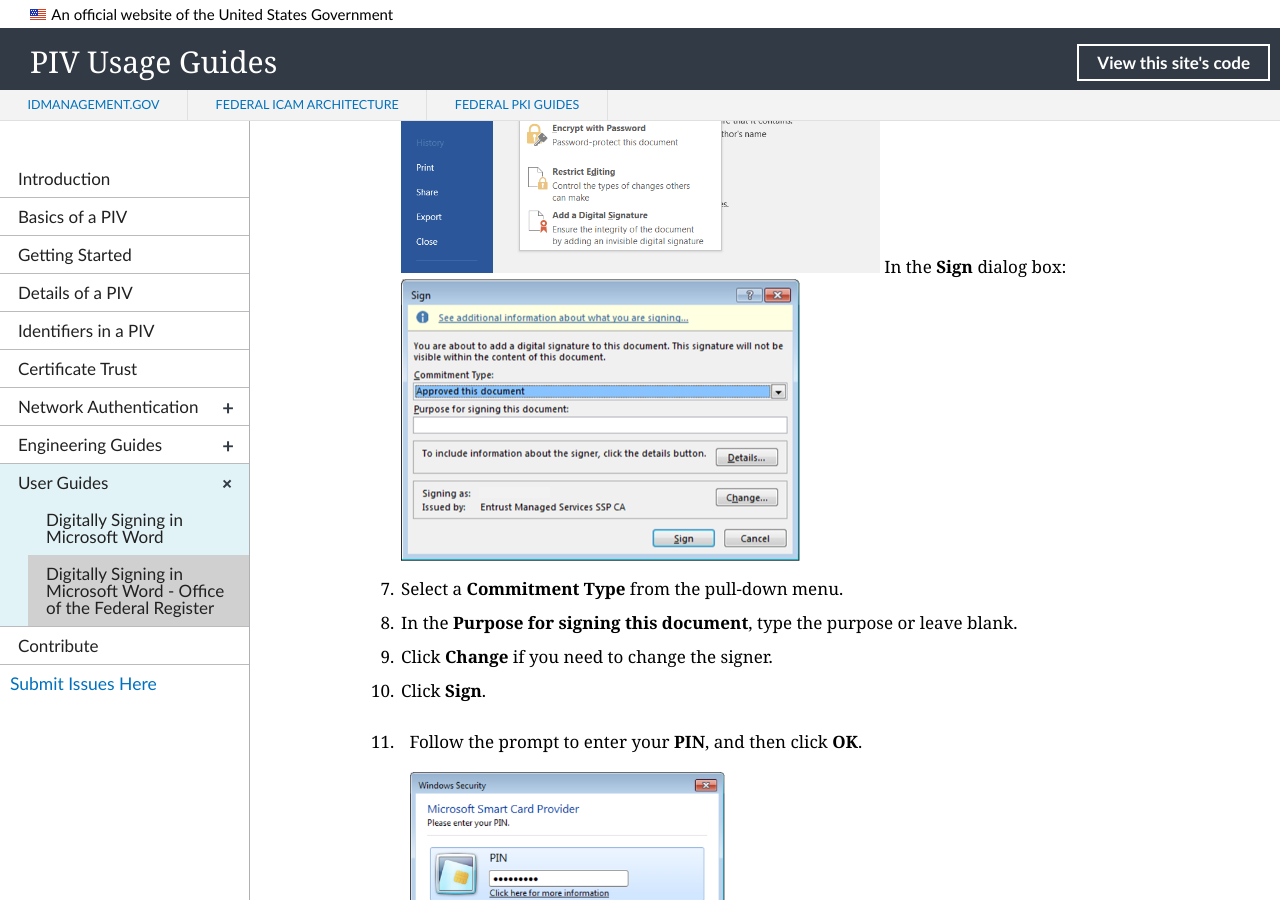
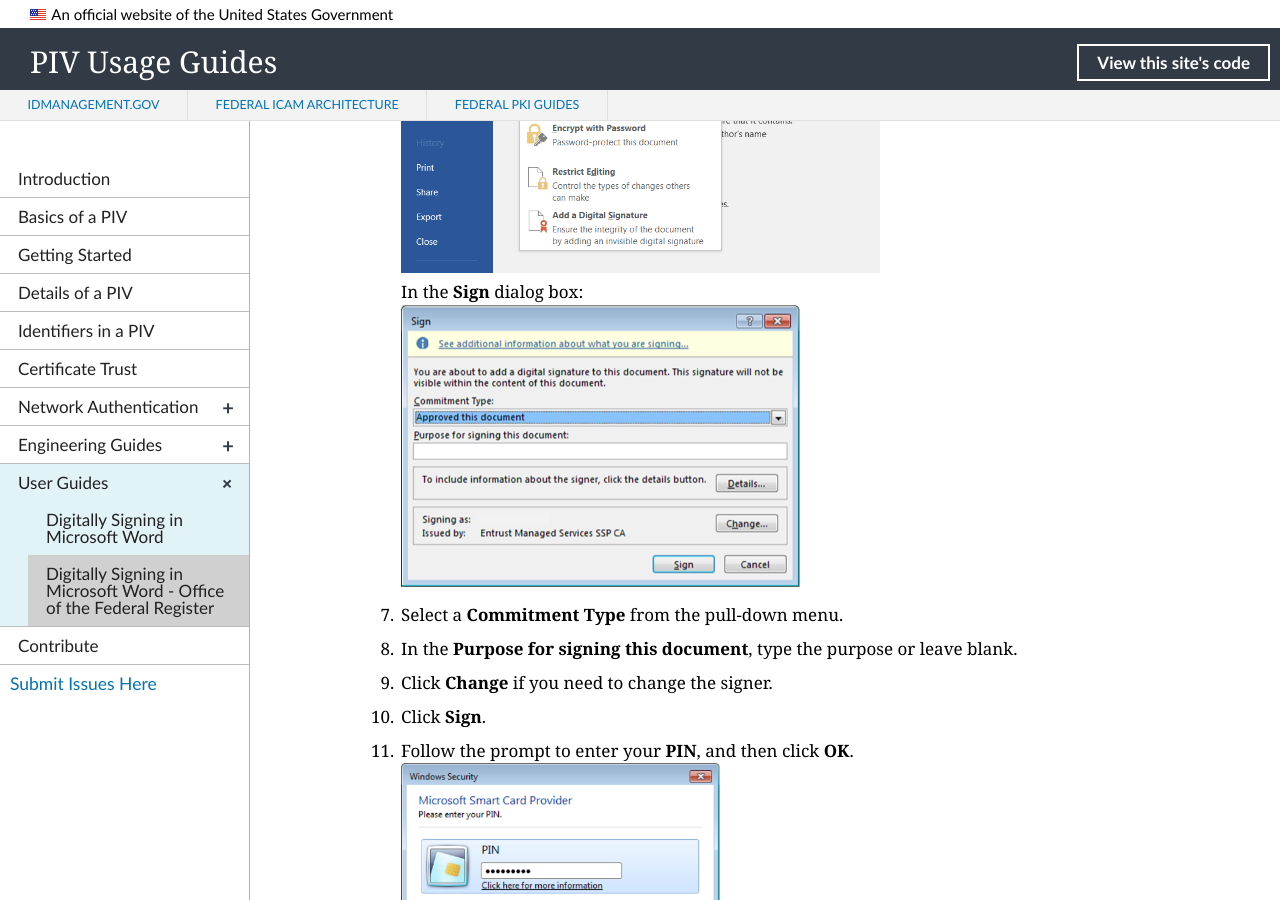
Before and after one commit to GSA/piv-guides, a Jekyll site: the page built from _userguides/02_digital_signing_ofr.md, in a window 1280 px wide and 900 px high, scrolled down 1163 px. Built offline with Jekyll 4.4.1, drawn with Linux system fonts in a browser that asks for light colours; nearby versions of some CDN libraries; library files that are not in the unit come from our copies.

Commit message:
Update 02_digital_signing_ofr.md

```diff
--- a/_userguides/02_digital_signing_ofr.md
+++ b/_userguides/02_digital_signing_ofr.md
@@ -27,17 +27,15 @@
 4. Click **Info**.
 5. Click **Protect Document**.
 6. From the drop-down list, click **Add a Digital Signature**.
-    ![Add Dig Sign]({{site.baseurl}}/img/ofr_word_add_digital_signature_1.PNG){:style="width:60%;"}
-In the **Sign** dialog box:
+    ![Add Dig Sign]({{site.baseurl}}/img/ofr_word_add_digital_signature_1.PNG){:style="width:60%;"}<br>
+    In the **Sign** dialog box:<br>
     ![OFR Sign Box]({{site.baseurl}}/img/ofr_sign_box_with_no_name_2.PNG){:style="width:50%;"}
 7. Select a **Commitment Type** from the pull-down menu.
 8. In the **Purpose for signing this document**, type the purpose or leave blank.
 9. Click **Change** if you need to change the signer.
 10. Click **Sign**.
-11. Follow the prompt to enter your **PIN**, and then click **OK**.
-
-    ![Enter Your PIN]({{site.baseurl}}/img/ofr_enter_your_pin_3.png){:style="width:40%;"}
-
+11. Follow the prompt to enter your **PIN**, and then click **OK**.<br>
+    ![Enter Your PIN]({{site.baseurl}}/img/ofr_enter_your_pin_3.png){:style="width:40%;"}<br>
 If the digital signature certificate and PIN are valid, the document is signed and automatically saved under the same filename.  This is the file that you submit to OFR via the web portal.
 
 For multiple-signatory documents (e.g., dual-agency submissions), the first signer forwards the signed document to the next signer, who repeats the signing process for the already-signed file.  (See the [Multiple Digital Signatories](#multiple-digital-signatories) section.)  All digital signatories' names and job titles must appear in the signature block of the document.
```
